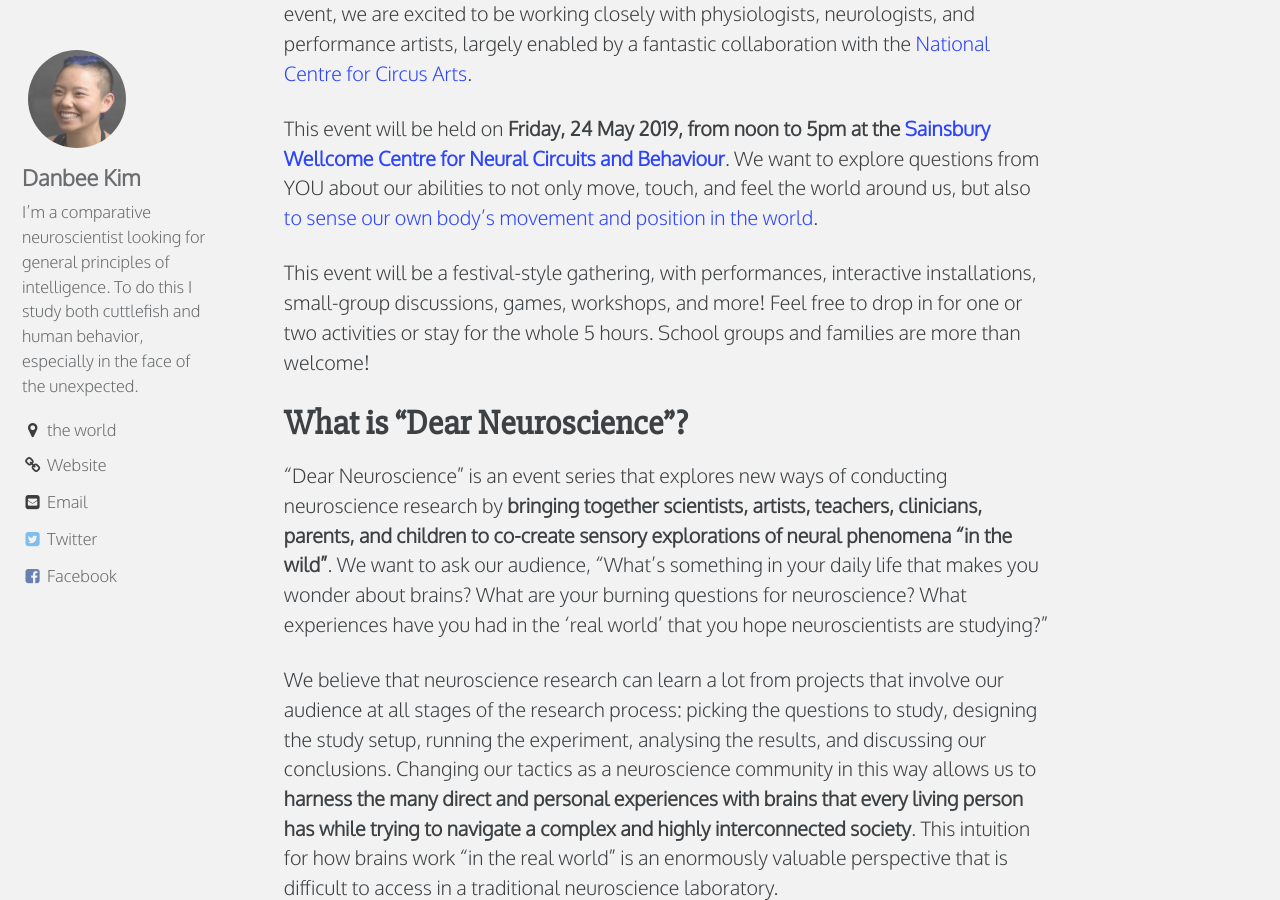
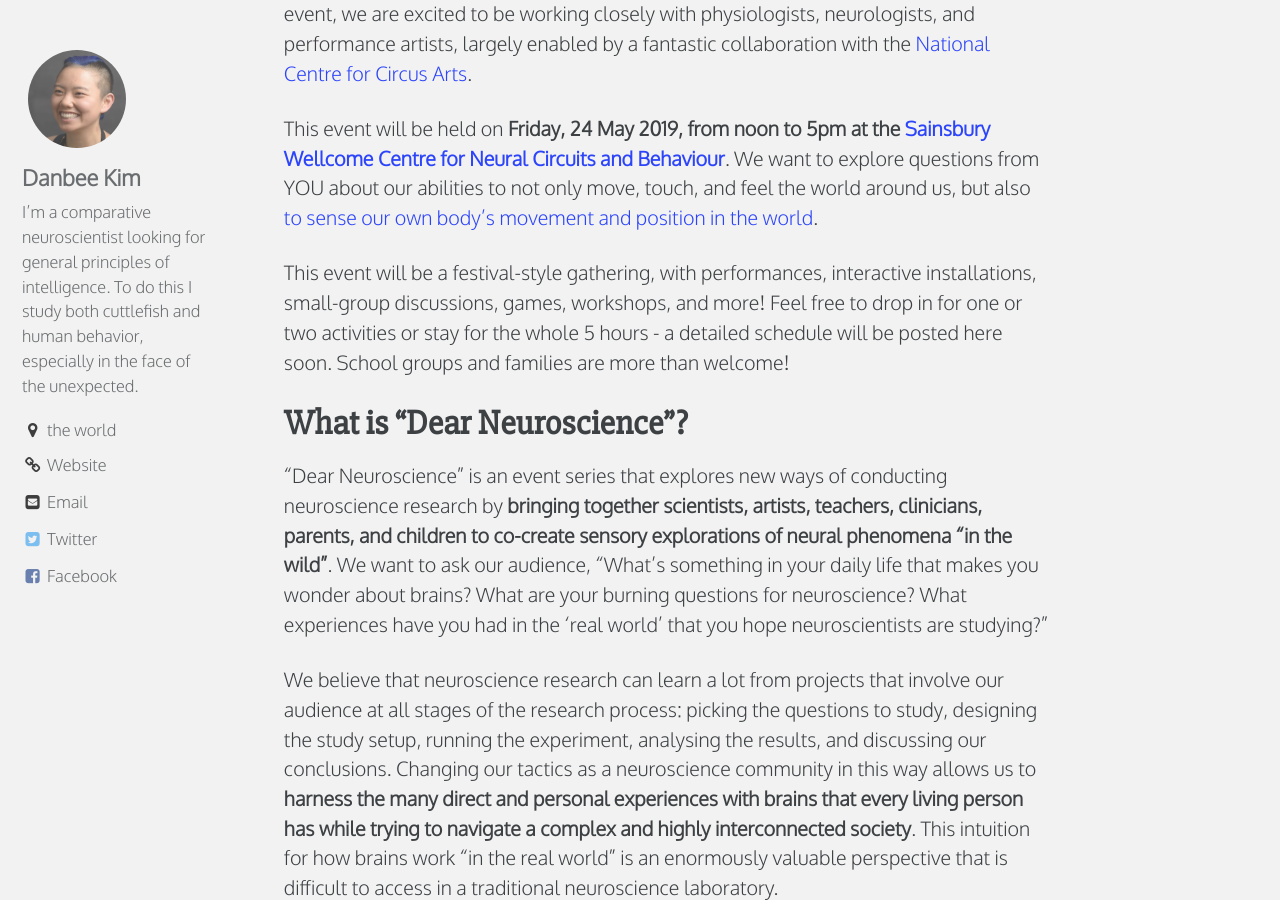
Before and after one commit to everymind/DearNeuroscience, a Jekyll site: the page built from index.md, in a window 1280 px wide and 900 px high, scrolled down 1376 px. Built offline with Jekyll 4.4.1, drawn with Linux system fonts in a browser that asks for light colours; comment, search, counter and statistics services are not loaded.

Commit message:
added note about full schedule coming soon

```diff
--- a/index.md
+++ b/index.md
@@ -33,7 +33,7 @@ Our next Dear Neuroscience event is themed around our senses of **touch** and **
 
 This event will be held on **Friday, 24 May 2019, from noon to 5pm at the [Sainsbury Wellcome Centre for Neural Circuits and Behaviour](https://goo.gl/maps/BtRHagPzAuF2)**. We want to explore questions from YOU about our abilities to not only move, touch, and feel the world around us, but also [to sense our own body's movement and position in the world](https://en.wikipedia.org/wiki/Proprioception).
 
-This event will be a festival-style gathering, with performances, interactive installations, small-group discussions, games, workshops, and more! Feel free to drop in for one or two activities or stay for the whole 5 hours. School groups and families are more than welcome!
+This event will be a festival-style gathering, with performances, interactive installations, small-group discussions, games, workshops, and more! Feel free to drop in for one or two activities or stay for the whole 5 hours - a detailed schedule will be posted here soon. School groups and families are more than welcome!
 
 # What is "Dear Neuroscience"?
 
```
